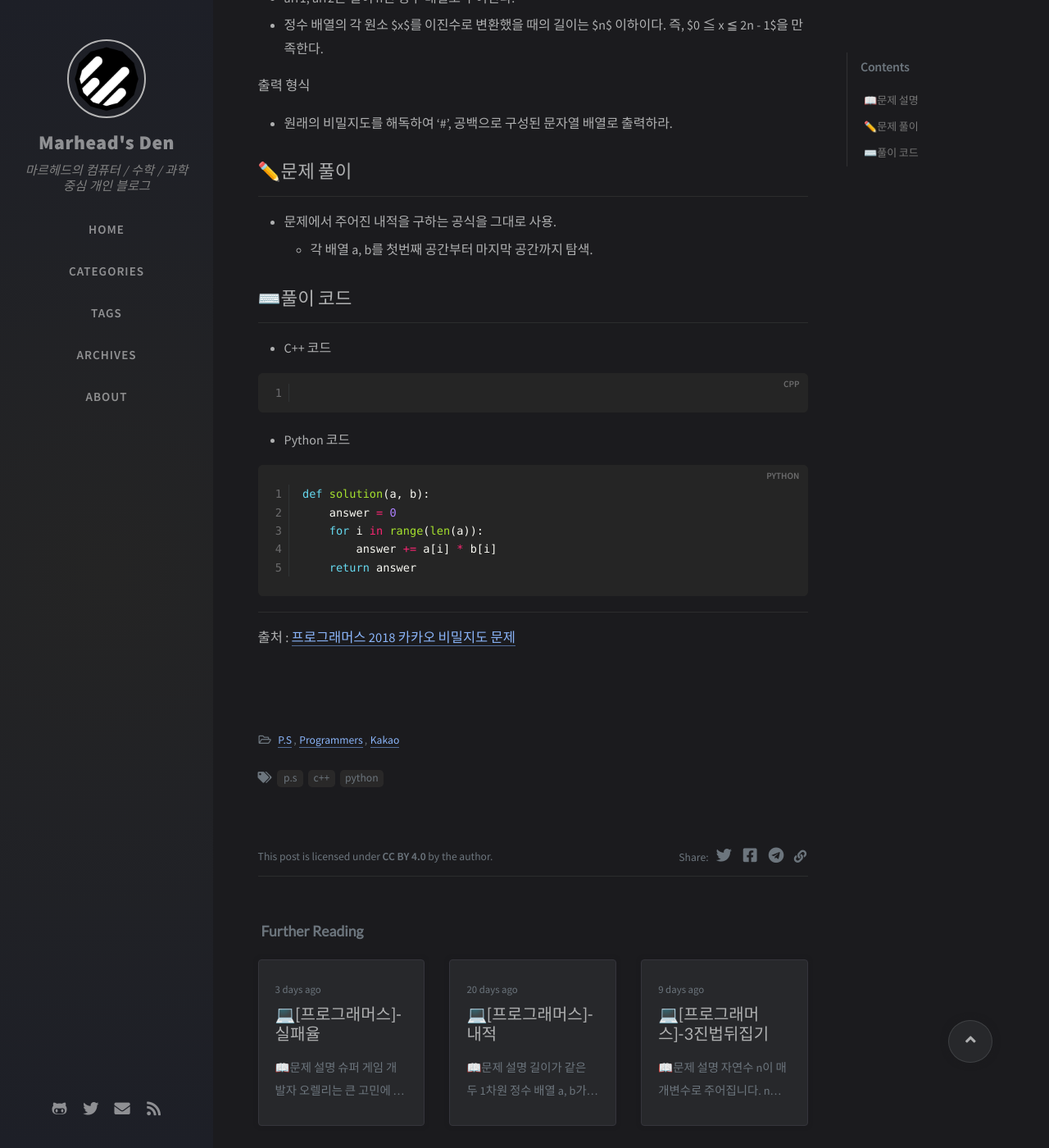
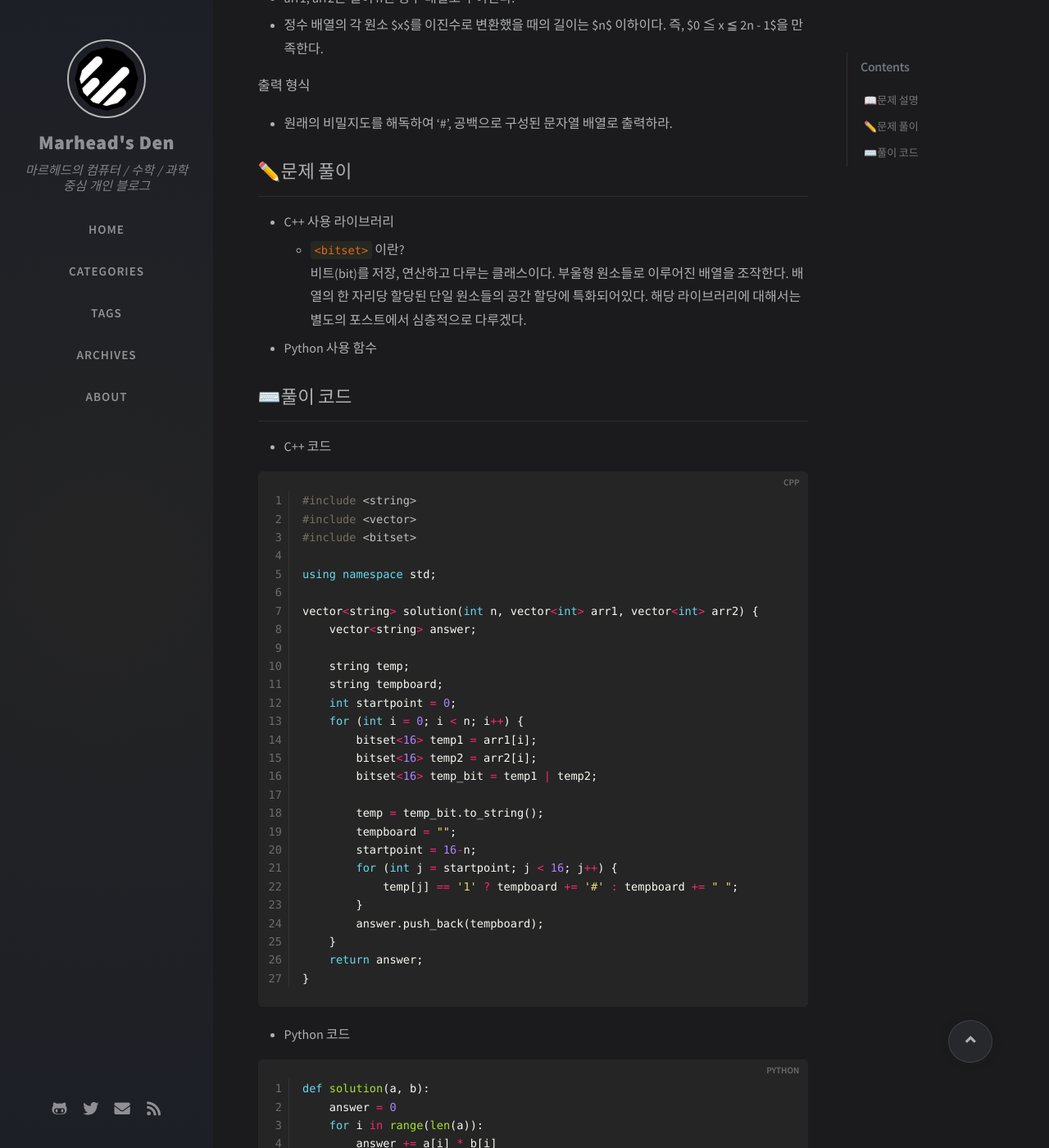
Before and after one commit to Marhead/Marhead.github.io, a Jekyll site: the page built from _posts/2021-01-24-secretmap.md, in a window 1280 px wide and 1400 px high, scrolled down 787 px. Shown: the whole window at 82% size. Built offline with Jekyll 4.4.1, drawn with Linux system fonts in a browser that asks for light colours; nearby versions of some CDN libraries; comment, search, counter and statistics services are not loaded.

Commit message:
Update 2021-01-24-secretmap.md

````diff
--- a/_posts/2021-01-24-secretmap.md
+++ b/_posts/2021-01-24-secretmap.md
@@ -35,15 +35,43 @@ date: 2021-01-24 16:00:00 +0900
 
 ## ✏️문제 풀이
 ___
-- 문제에서 주어진 내적을 구하는 공식을 그대로 사용.
-  - 각 배열 a, b를 첫번째 공간부터 마지막 공간까지 탐색.
+- C++ 사용 라이브러리
+  - ```<bitset>``` 이란?
+  비트(bit)를 저장, 연산하고 다루는 클래스이다. 부울형 원소들로 이루어진 배열을 조작한다. 배열의 한 자리당 할당된 단일 원소들의 공간 할당에 특화되어있다. 해당 라이브러리에 대해서는 별도의 포스트에서 심층적으로 다루겠다.
+- Python 사용 함수
 
 ## ⌨️풀이 코드
 ---
 - C++ 코드
 
 ```cpp
+#include <string>
+#include <vector>
+#include <bitset>
 
+using namespace std;
+
+vector<string> solution(int n, vector<int> arr1, vector<int> arr2) {
+    vector<string> answer;
+
+    string temp;
+    string tempboard;
+    int startpoint = 0;
+    for (int i = 0; i < n; i++) {
+        bitset<16> temp1 = arr1[i];
+        bitset<16> temp2 = arr2[i];
+        bitset<16> temp_bit = temp1 | temp2;
+
+        temp = temp_bit.to_string();
+        tempboard = "";
+        startpoint = 16-n;
+        for (int j = startpoint; j < 16; j++) {
+            temp[j] == '1' ? tempboard += '#' : tempboard += " ";
+        }
+        answer.push_back(tempboard);
+    }
+    return answer;
+}
 ```
 
 - Python 코드
````
